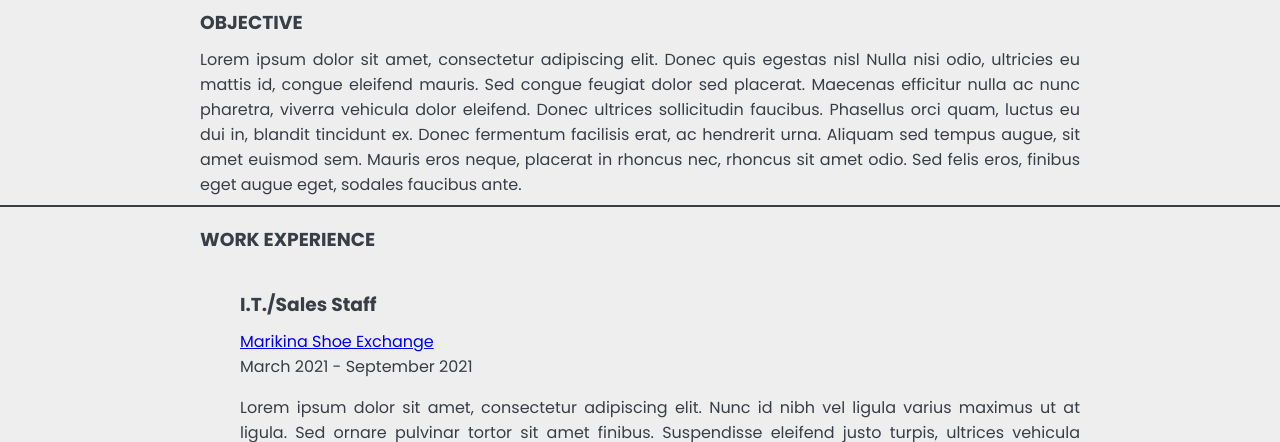
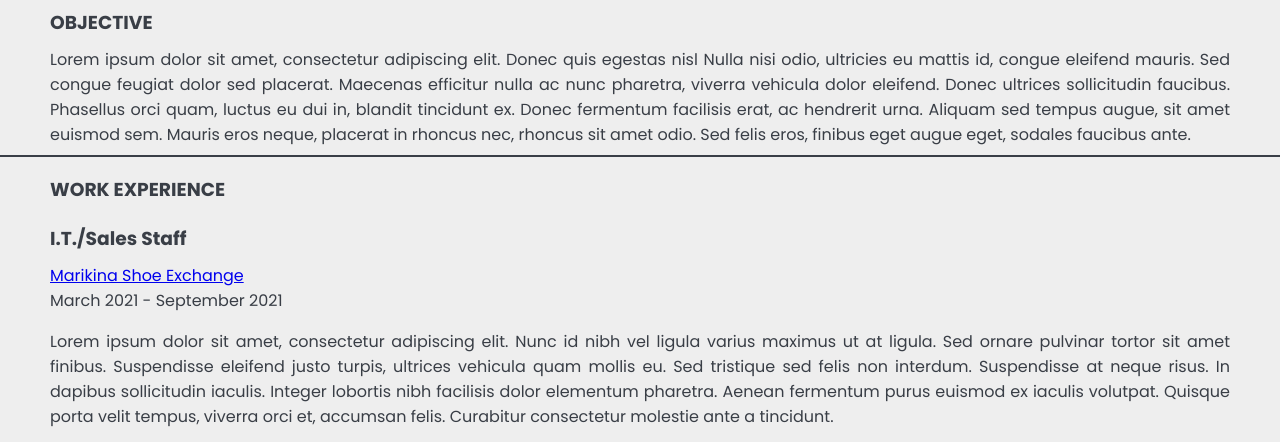
Before and after one commit to yzarcWeb/resume-htmlcss, a plain HTML site: page index.html in a window 1280 px wide. Shown: the part 309-751 px from the top of the page. Drawn offline with Linux system fonts and the light colour scheme.

Commit message:
Add files via upload

```diff
--- a/index.html
+++ b/index.html
@@ -31,7 +31,6 @@
         <hr>
 
         <h3>WORK EXPERIENCE</h3>
-        <ol>
             <h3>I.T./Sales Staff</h3>
                     <p class="job-container">
                         <a href="http://catalog.natasha.ph/bookcase/jcgum/" target="_blank">
@@ -65,8 +64,6 @@
                             euismod ex iaculis volutpat. Quisque porta velit tempus, viverra orci et, accumsan
                             felis. Curabitur consectetur molestie ante a tincidunt.</p>
                 </div>
-
-        </ol>
         <hr>
         <div class="skill-container">
         <h3>SOFTWARE SKILLS</h3>
--- a/style.css
+++ b/style.css
@@ -40,21 +40,21 @@ hr{
 }
 h3{
     margin: 0;
-    padding: 10px 200px;
+    padding: 10px 50px;
 }
 .objective-info{
     margin: 0;
-    padding: 0px 200px;
+    padding: 0px 50px;
     text-align: justify;
 }
 .job-container{
     margin: 0;
-    padding: 0px 200px;
+    padding: 0px 50px;
     text-align: justify;
 }
 .exp-container{
     margin: 0;
-    padding: 0px 200px;
+    padding: 0px 50px;
     text-align: justify;
 }
 .skill-container{
```
